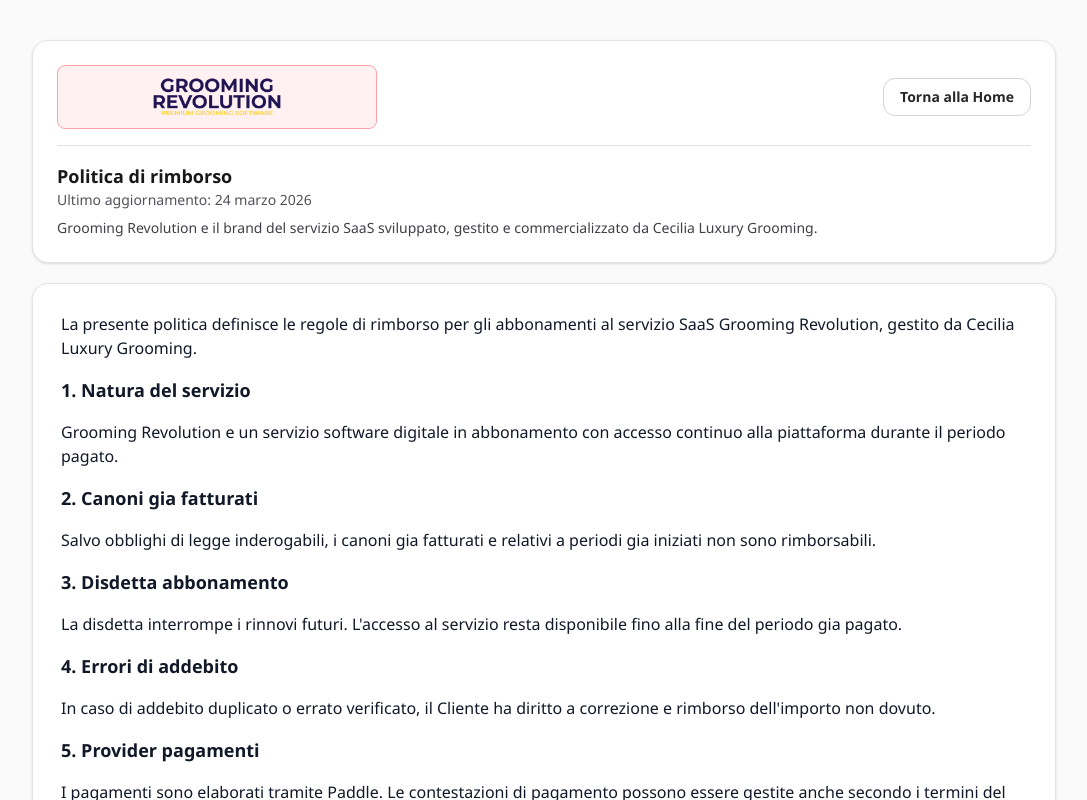
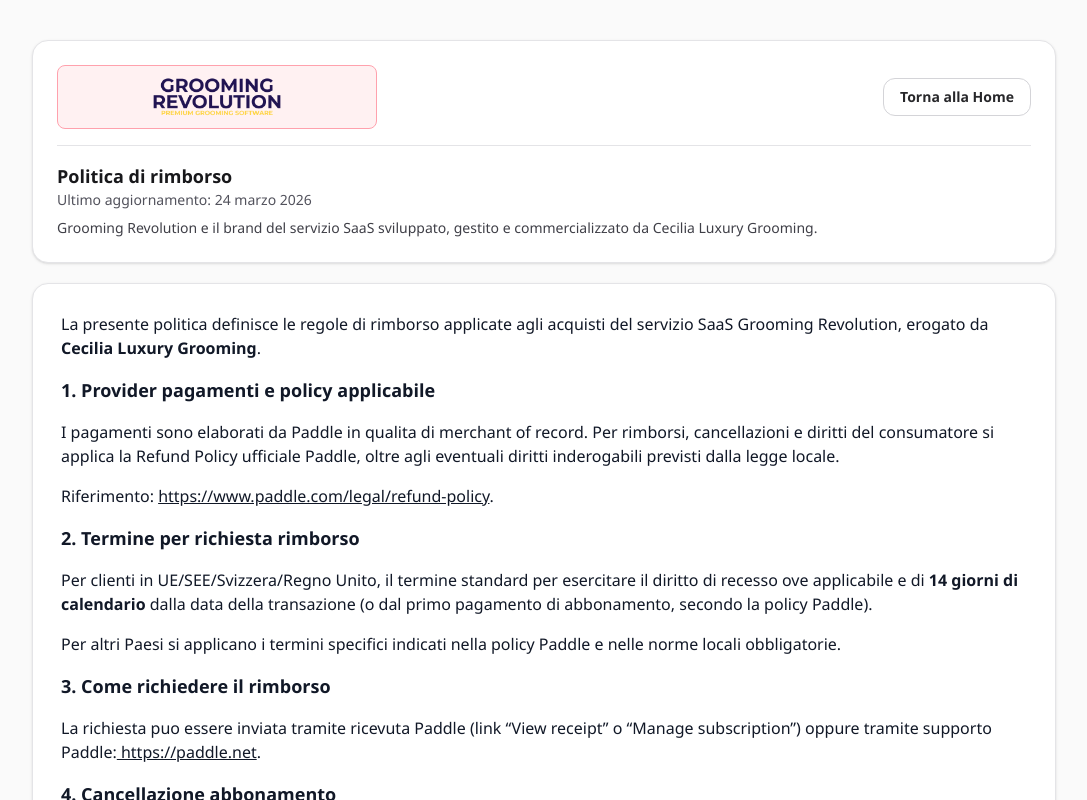
Before and after one commit to graphixalex/grooming-revolution, a Next.js app: page /refund-policy in a window 1280 px wide. Shown: the top 800 px of the page, without its empty margins (96-1183 px from the left). Built offline with nearby package versions, Linux system fonts and the light colour scheme; no server answers.

Commit message:
feat: whatsapp dedicated page, legal and refund updates, team multi-sede access, pricing rule edit/delete, email template refresh

```diff
--- a/app/legal/terms/page.tsx
+++ b/app/legal/terms/page.tsx
@@ -6,7 +6,8 @@
       <div className="space-y-4">
         <p>
           I presenti Termini disciplinano l&apos;uso della piattaforma SaaS Grooming Revolution da parte di professionisti della toelettatura
-          e relative organizzazioni. Grooming Revolution e un prodotto software di Cecilia Luxury Grooming.
+          e relative organizzazioni. Grooming Revolution e un prodotto software di
+          <strong> Cecilia Luxury Grooming</strong>.
         </p>
 
         <h2 className="text-lg font-semibold">1. Oggetto del servizio</h2>
@@ -29,6 +30,10 @@
           La gestione degli incassi del canone avviene tramite Paddle (provider di pagamento terzo). Il Cliente autorizza gli addebiti ricorrenti
           secondo il piano scelto e le condizioni mostrate nella sezione Billing.
         </p>
+        <p>
+          Rimborsi, cancellazioni e diritti di recesso applicabili sono gestiti in coerenza con la policy Paddle:
+          <a className="underline" href="https://www.paddle.com/legal/refund-policy" target="_blank" rel="noreferrer"> https://www.paddle.com/legal/refund-policy</a>.
+        </p>
 
         <h2 className="text-lg font-semibold">4. Uso consentito e divieti</h2>
         <p>
@@ -39,7 +44,7 @@
         <h2 className="text-lg font-semibold">5. Dati personali e ruoli privacy</h2>
         <p>
           Salvo diverso accordo scritto, il salone Cliente agisce come Titolare del trattamento verso i propri clienti finali.
-          Cecilia Luxury Grooming, per il servizio Grooming Revolution, agisce come fornitore tecnico e Responsabile del trattamento.
+          Cecilia Luxury Grooming agisce come fornitore tecnico e Responsabile del trattamento.
         </p>
 
         <h2 className="text-lg font-semibold">6. Servizi e provider terzi</h2>
@@ -56,7 +61,8 @@
 
         <h2 className="text-lg font-semibold">8. Proprieta intellettuale</h2>
         <p>
-          Codice, interfaccia, marchio Grooming Revolution, documentazione e contenuti restano di proprieta di Cecilia Luxury Grooming
+          Codice, interfaccia, marchio Grooming Revolution, documentazione e contenuti restano di proprieta di
+          Cecilia Luxury Grooming
           o dei rispettivi titolari. Al Cliente e concessa una licenza d&apos;uso non esclusiva, non trasferibile e limitata alla durata del rapporto.
         </p>
 
--- a/app/refund-policy/page.tsx
+++ b/app/refund-policy/page.tsx
@@ -5,38 +5,42 @@
     <LegalShell title="Politica di rimborso" updatedAt="24 marzo 2026">
       <div className="space-y-4">
         <p>
-          La presente politica definisce le regole di rimborso per gli abbonamenti al servizio SaaS Grooming Revolution,
-          gestito da Cecilia Luxury Grooming.
+          La presente politica definisce le regole di rimborso applicate agli acquisti del servizio SaaS Grooming Revolution,
+          erogato da <strong>Cecilia Luxury Grooming</strong>.
         </p>
 
-        <h2 className="text-lg font-semibold">1. Natura del servizio</h2>
+        <h2 className="text-lg font-semibold">1. Provider pagamenti e policy applicabile</h2>
         <p>
-          Grooming Revolution e un servizio software digitale in abbonamento con accesso continuo alla piattaforma durante il periodo pagato.
+          I pagamenti sono elaborati da Paddle in qualita di merchant of record. Per rimborsi, cancellazioni e diritti del consumatore
+          si applica la Refund Policy ufficiale Paddle, oltre agli eventuali diritti inderogabili previsti dalla legge locale.
+        </p>
+        <p>
+          Riferimento: <a className="underline" href="https://www.paddle.com/legal/refund-policy" target="_blank" rel="noreferrer">https://www.paddle.com/legal/refund-policy</a>.
         </p>
 
-        <h2 className="text-lg font-semibold">2. Canoni gia fatturati</h2>
+        <h2 className="text-lg font-semibold">2. Termine per richiesta rimborso</h2>
         <p>
-          Salvo obblighi di legge inderogabili, i canoni gia fatturati e relativi a periodi gia iniziati non sono rimborsabili.
+          Per clienti in UE/SEE/Svizzera/Regno Unito, il termine standard per esercitare il diritto di recesso ove applicabile e di
+          <strong> 14 giorni di calendario</strong> dalla data della transazione (o dal primo pagamento di abbonamento, secondo la policy Paddle).
+        </p>
+        <p>
+          Per altri Paesi si applicano i termini specifici indicati nella policy Paddle e nelle norme locali obbligatorie.
         </p>
 
-        <h2 className="text-lg font-semibold">3. Disdetta abbonamento</h2>
+        <h2 className="text-lg font-semibold">3. Come richiedere il rimborso</h2>
         <p>
-          La disdetta interrompe i rinnovi futuri. L&apos;accesso al servizio resta disponibile fino alla fine del periodo gia pagato.
+          La richiesta puo essere inviata tramite ricevuta Paddle (link “View receipt” o “Manage subscription”) oppure tramite supporto Paddle:
+          <a className="underline" href="https://paddle.net" target="_blank" rel="noreferrer"> https://paddle.net</a>.
         </p>
 
-        <h2 className="text-lg font-semibold">4. Errori di addebito</h2>
+        <h2 className="text-lg font-semibold">4. Cancellazione abbonamento</h2>
         <p>
-          In caso di addebito duplicato o errato verificato, il Cliente ha diritto a correzione e rimborso dell&apos;importo non dovuto.
+          La cancellazione dell&apos;abbonamento interrompe i rinnovi futuri. Eventuali rimborsi sono valutati secondo la policy Paddle e i diritti di legge applicabili.
         </p>
 
-        <h2 className="text-lg font-semibold">5. Provider pagamenti</h2>
+        <h2 className="text-lg font-semibold">5. Supporto amministrativo</h2>
         <p>
-          I pagamenti sono elaborati tramite Paddle. Le contestazioni di pagamento possono essere gestite anche secondo i termini del provider.
-        </p>
-
-        <h2 className="text-lg font-semibold">6. Richieste rimborso</h2>
-        <p>
-          Per richieste amministrative o verifica addebiti contatta: servizioclienti@grooming-revolution.com.
+          Per supporto amministrativo sul servizio: servizioclienti@grooming-revolution.com.
         </p>
       </div>
     </LegalShell>
--- a/components/legal/legal-shell.tsx
+++ b/components/legal/legal-shell.tsx
@@ -34,7 +34,8 @@
             <p className="text-lg font-bold text-zinc-900">{title}</p>
             <p className="text-sm text-zinc-600">Ultimo aggiornamento: {updatedAt}</p>
             <p className="mt-2 text-sm text-zinc-700">
-              Grooming Revolution e il brand del servizio SaaS sviluppato, gestito e commercializzato da Cecilia Luxury Grooming.
+              Grooming Revolution e il brand del servizio SaaS sviluppato, gestito e commercializzato da
+              Cecilia Luxury Grooming.
             </p>
           </div>
         </header>
```
Also changed, not shown: app/legal/privacy/page.tsx (line endings or trailing spaces).
